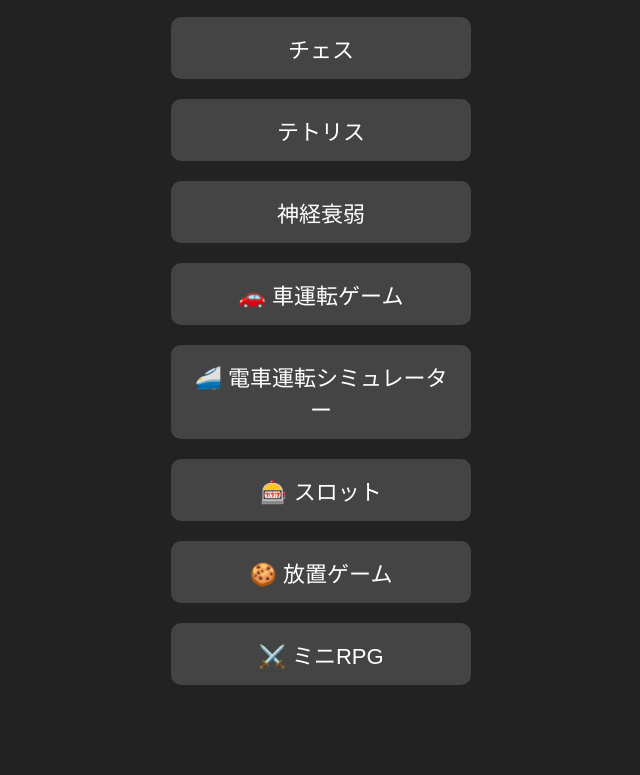
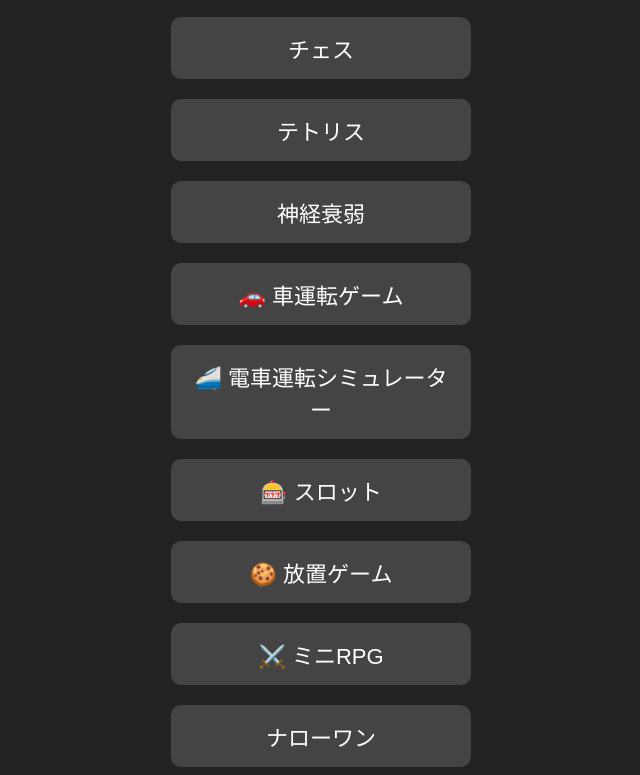
Before and after one commit to tkc222tkc-dotcom/Tameshi, a plain HTML site: page index.html in a window 1280 px wide. Shown: the part 412-1187 px from the top of the page, without its empty margins (319-959 px from the left). Before the commit the page ends 1105 px from the top, so only its background shows below. Drawn offline with Linux system fonts and the light colour scheme.

Commit message:
Update index.html

```diff
--- a/index.html
+++ b/index.html
@@ -50,6 +50,7 @@
     <a href="slot.html">🎰 スロット</a>
     <a href="idle-game.html">🍪 放置ゲーム</a>
     <a href="rpg.html">⚔️ ミニRPG</a>
+    <a href="ナローワン">ナローワン</a>
   </div>
 </body>
 </html>
```
